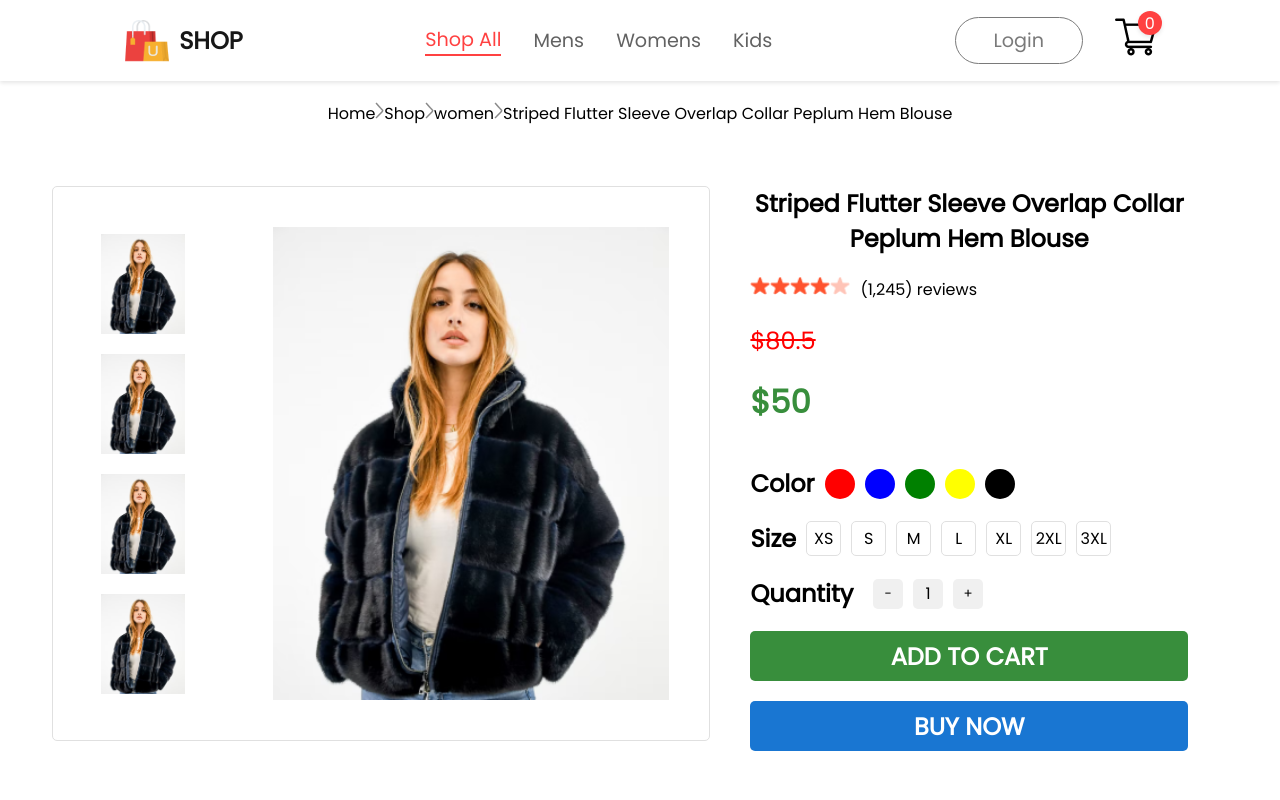
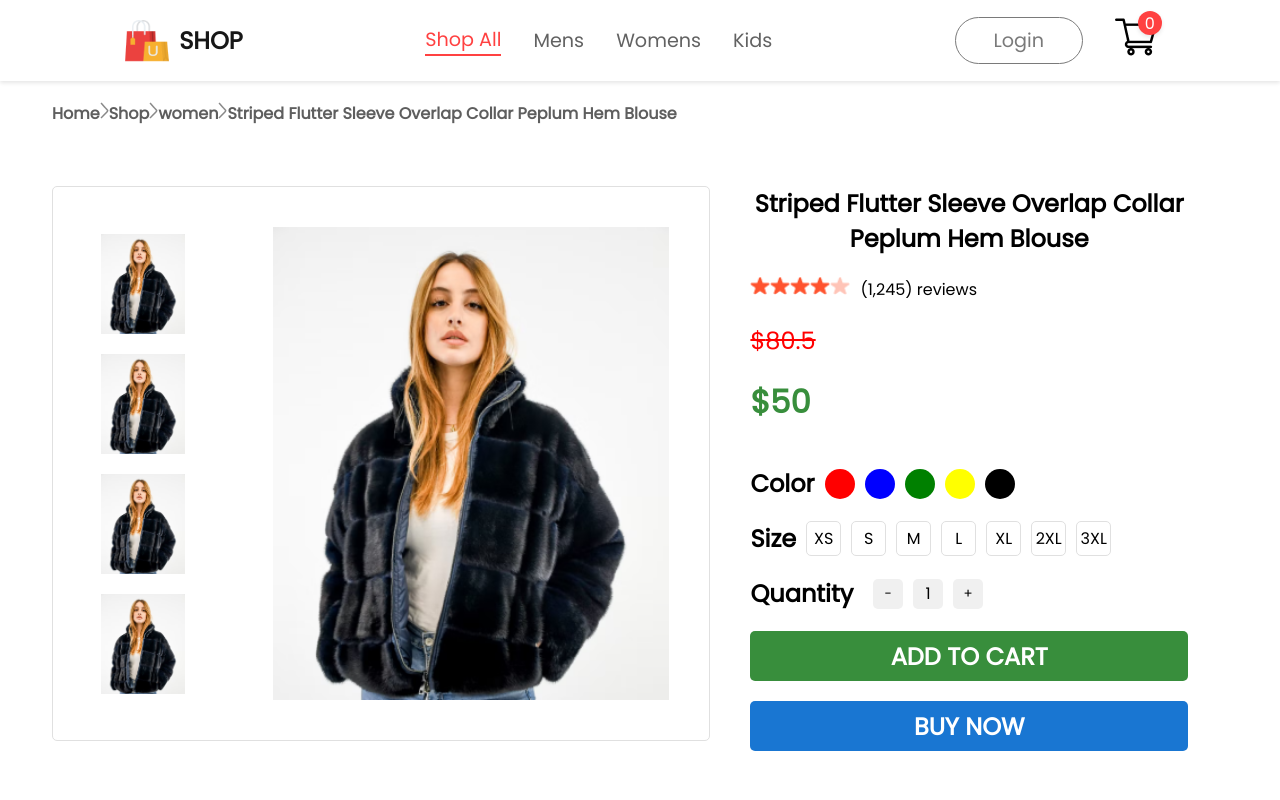
Before and after one commit to ArnaldoGonzalez81318/React-E-Commerce, a React (Create React App) app in the folder frontend/: page /product/1 in a window 1280 px wide. Shown: the top 800 px of the page. Built offline with nearby package versions, Linux system fonts and the light colour scheme.

Commit message:
Update breadcrumbs.css

```diff
--- a/frontend/src/Components/Breadcrumbs/breadcrumbs.css
+++ b/frontend/src/Components/Breadcrumbs/breadcrumbs.css
@@ -0,0 +1,11 @@
+.breadcrumbs {
+  display: flex;
+  flex-wrap: wrap;
+  align-items: center;
+  list-style: none;
+  padding: 0;
+  margin: 0;
+  color: #5e5e5e;
+  font-size: 1rem;
+  font-weight: 600;
+}
```
